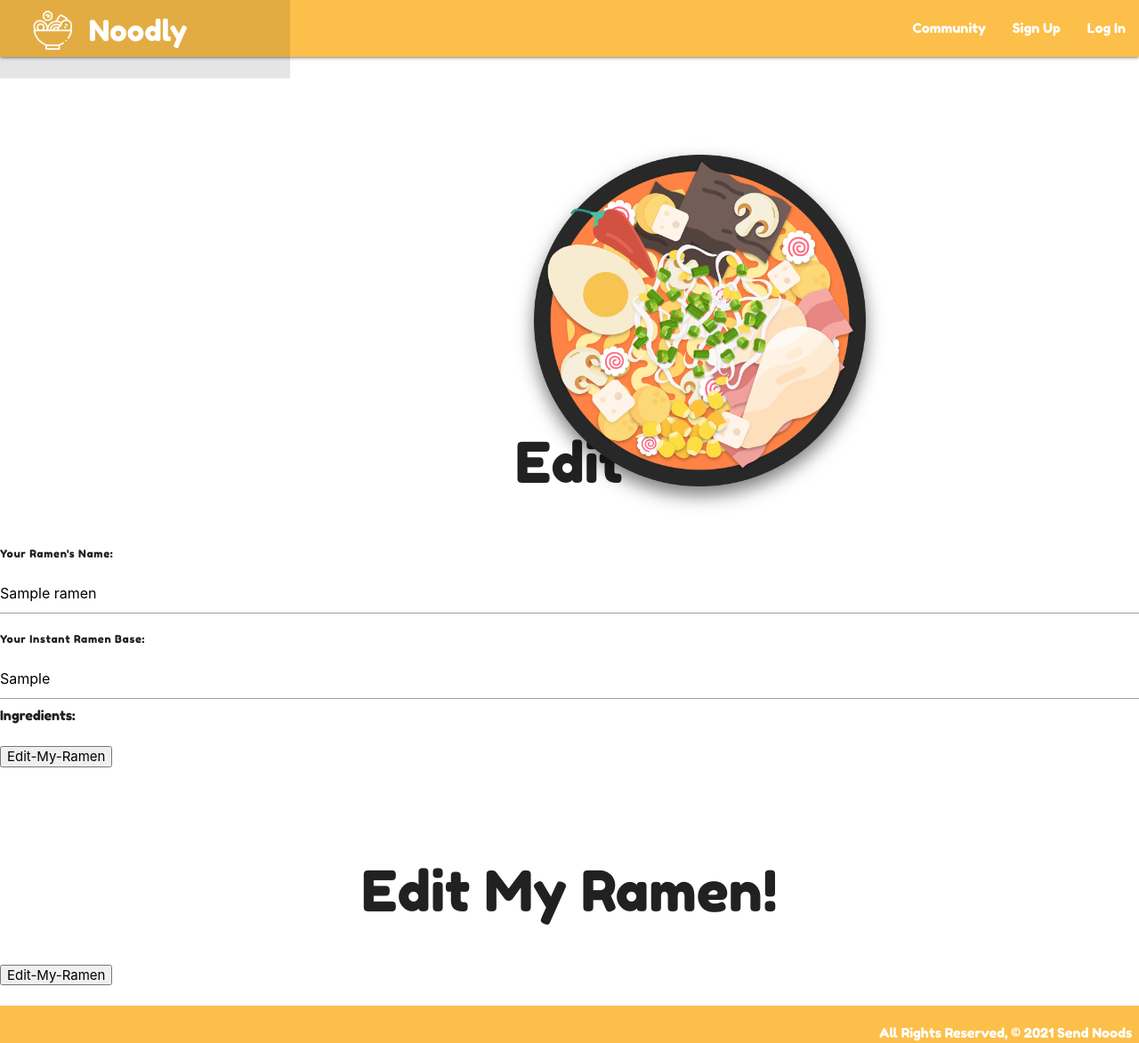
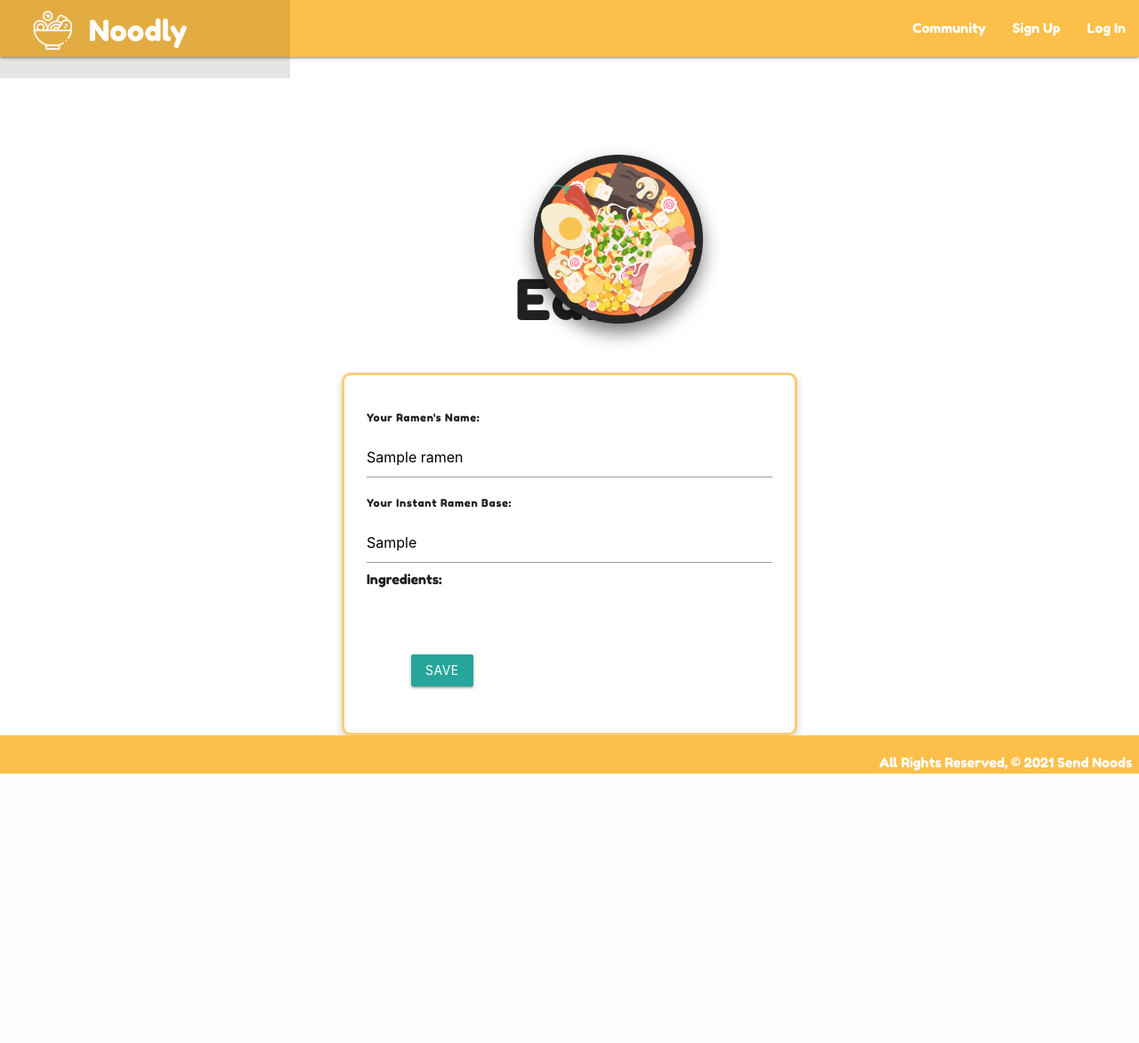
Before and after one commit to nicole-code/ramen-app, a Django app: page /buildramen/1/edit/ in a window 1280 px wide. Shown: the whole page at 89% size. After the commit the page ends 870 px from the top, so only its background shows below. Run offline with Django 3.2, Linux system fonts and the light colour scheme; tables that the repository leaves empty hold one stand-in row (values such as "Sample post"); some libraries are stand-ins or nearby versions.

Commit message:
are we there yet?

```diff
--- a/main_app/static/style.css
+++ b/main_app/static/style.css
@@ -158,17 +158,12 @@ input:checked + .slider:before {
     text-align: center;
 }
 
-.ramen-box {
-    padding: 40px;
-}
-
 .ramen-image {
-    width: 100px;
-    height: 100px;
+    width: 120px;
+    height: 120px;
     display: block;
     margin: auto;
-    padding: 0 0 20px 0;
-    border-radius: 50%;
+
 }
 
 .ramen-container {
@@ -181,7 +176,7 @@ input:checked + .slider:before {
 }
 
 .ramen-card {
-    padding: 2px 16px;
+    padding: 2px 25px;
 }
 
 .ramen-delete:hover{
@@ -206,6 +201,12 @@ h5 {
 h1 {
     text-align: center;
 }
+
+img.ingredient-image {
+    width: 100px;
+    height: 100px;
+}
+
 
 
 /* USER LOGIN/SIGNUP */
@@ -253,3 +254,10 @@ h1 {
 .signup-form {
     padding: 20px;
 }
+
+
+/* EDIT RAMEN PAGE */
+
+.save-action {
+    padding: 50px;
+}
--- a/main_app/templates/community/communitydetail.html
+++ b/main_app/templates/community/communitydetail.html
@@ -2,7 +2,7 @@
 {% block content %}
 
 <div class="ramen-box">
-    <img class="ramen-image" src="...">
+    <img class="ramen-image" src="">
     <br>
     <div class="ramen-container">
         <div class="ramen-card">
--- a/main_app/templates/user/editramen.html
+++ b/main_app/templates/user/editramen.html
@@ -22,28 +22,26 @@
 
 <img src="">
 <!-- hidden jpgs will be layered here -->
-<div class="edit-ramen-container">
-    <div class="edit-ramen-card">
-        <div class="edit-ramen-form">
+<div class="ramen-box">
+    <div class="ramen-container">
+        <div class="ramen-card">
 
 
-            <form method="POST" action="/edit/{{ ramen.id }}">
+                <form method="POST" action="/edit/{{ ramen.id }}">
                 {% csrf_token %}
-                <p class="ramen-text">Your Ramen's Name:</p><input name="name" value="{{ ramen.name }}">
-                <p class="ramen-text">Your Instant Ramen Base:</p><input name="brand" value="{{ramen.brand}}">
+                <p class="ramen-text">Your Ramen's Name:</p>
+                <input name="name" value="{{ ramen.name }}">
+                <p class="ramen-text">Your Instant Ramen Base:</p>
+                <input name="brand" value="{{ ramen.brand }}">
 
                 Ingredients:
                 <br/>
-                <div class="edit-ramen-ingredients">
+                <div class="ingredient-content">
 
                     {% for i in ingredients %}
 
-                    <img id='thumb' src='{{i.img}}' width='125' height="125">
-
-                    <label class="switch">
-                        <input type="checkbox" name="{{i.name}}" value="{{i.id}}">
-                        <span class="slider round">{{i.name}}</span>
-                    </label>
+                    <img class="ingredient-image" src='{{ i.img }}'>
+                        {{ i.name }}
 
                     {% endfor %}
 
@@ -51,34 +49,14 @@
                 </div>
 
                 <br/>
-                <button type="submit">Edit-My-Ramen</button>
-            </form>
-
-
-<h1 id="title">Edit My Ramen!</h1>
-
-<form id="form" method="POST" action="/edit/{{ ramen.id }}">
-    {% csrf_token %}
+                <div class="save-action">
+                <button class="btn" type="submit">Save</button>
+                </div>
+                </form>
+            </div>
+            </div>
+            </div>
 
 
 
-
-
-
-
-
-
-        </div>
-    </div>
-</div>
-
-
-
-    <br/>
-    <button type="submit">Edit-My-Ramen</button>
-</form>
-<br/>
-<br/>
-
-
 {% endblock %}
--- a/main_app/templates/user/userprofile.html
+++ b/main_app/templates/user/userprofile.html
@@ -42,7 +42,4 @@
 
 
 
-
-
-
 {% endblock %}
--- a/ramenapp/settings.py
+++ b/ramenapp/settings.py
@@ -78,8 +78,6 @@ DATABASES = {
     'default': {
         'ENGINE': 'django.db.backends.postgresql',
         'NAME': 'ramenapp',
-        'USER': 'postgres',
-        'PASSWORD': 'Ilovemy2boys'
    }
 }
 
```
Also changed, not shown: other parts of main_app/templates/user/editramen.html (+13 -13 lines), main_app/templates/user/userdetail.html (+3 -9 lines).
